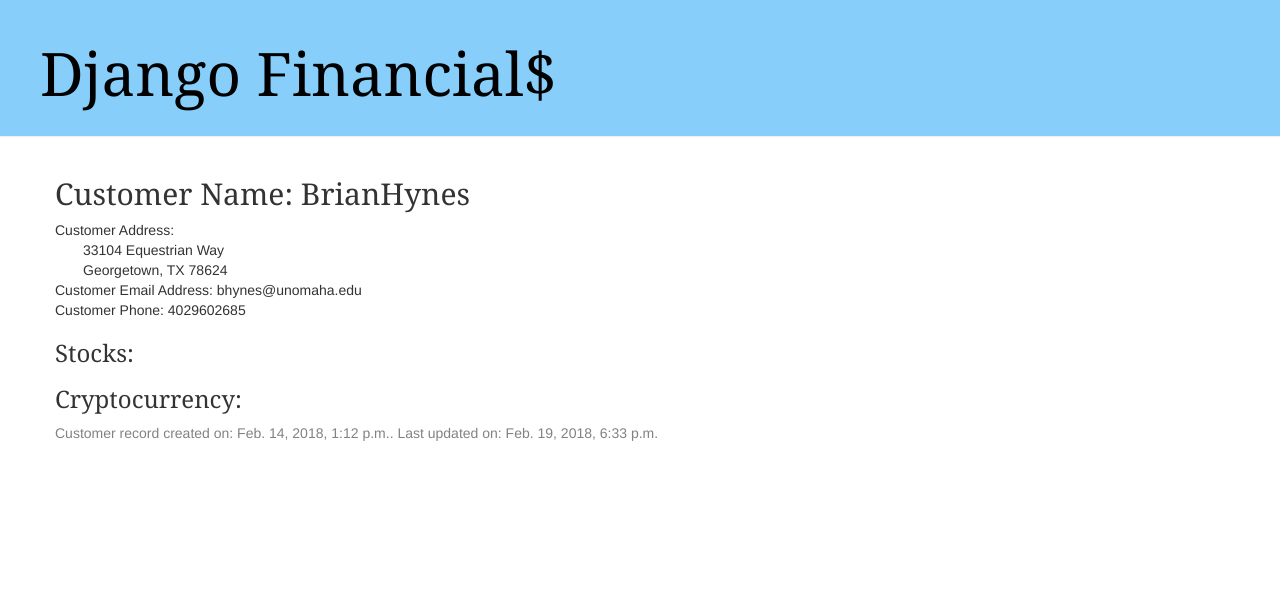
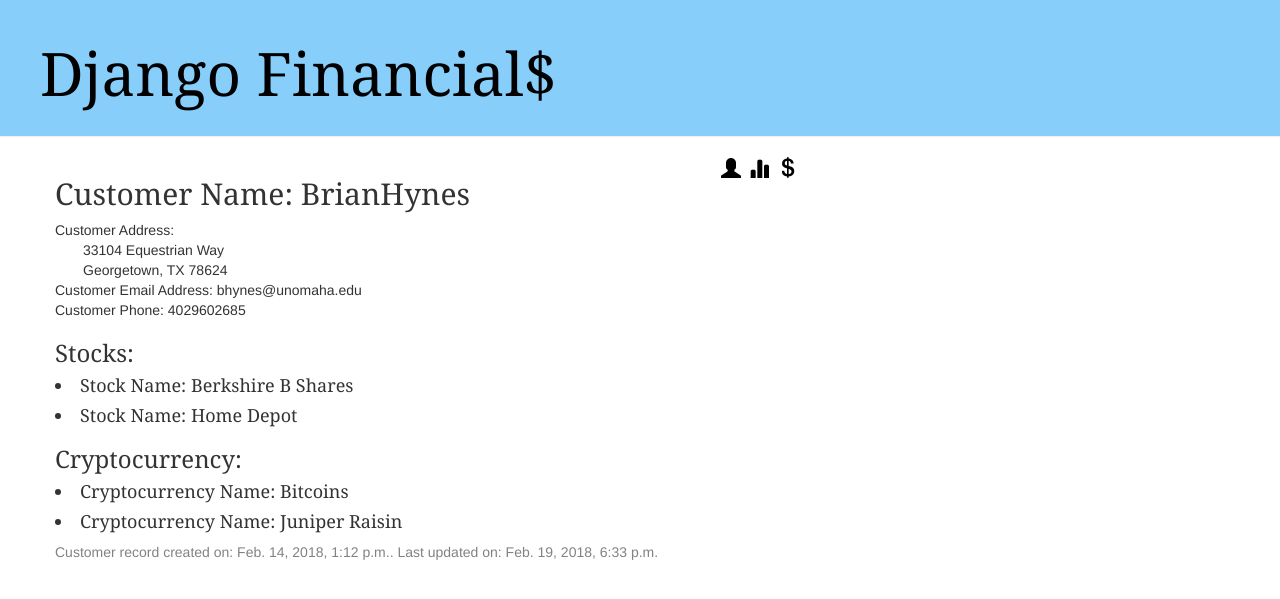
Before and after one commit to brihyn-unomaha/df-brihyn-unomaha, a Django app: page /customer/1/ in a window 1280 px wide. Shown: the top 599 px of the page. Run offline with Django 3.2, Linux system fonts and the light colour scheme; data comes from the database, SQL or seed files in the repository; both versions use the stored data as it was after the commit; some libraries are stand-ins or nearby versions.

Commit message:
Everything works
Everything is functionally working
add links to stocks/crypto from customer detail
add hover text

```diff
--- a/Financials/Templates/Financials/customer_detail.html
+++ b/Financials/Templates/Financials/customer_detail.html
@@ -1,5 +1,12 @@
 {% extends 'Financials/base.html' %}
 {% block content %}
+        <div class="menu-item">
+            <a href="{% url 'crypto_list' %}" class="menu-icon"><span class="glyphicon glyphicon-usd"></span></a>
+            <a href="{% url 'stock_list' %}" class="menu-icon"><span class="glyphicon glyphicon-stats"></span></a>
+            <a href="{% url 'customer_list' %}" class="menu-icon"><span class="glyphicon glyphicon-user"></span></a>
+            <!--<a href="{% url 'stock_new' %}" class="menu-icon"><span class="glyphicon glyphicon-plus"></span></a>-->
+        </div>
+
     <div class="customer">
         <p><h2> Customer Name: {{customer.customer_name}}</h2>
         {% if user.is_authenticated %}
@@ -13,8 +20,15 @@
             Customer Email Address: {{customer.email}}<br>
             Customer Phone: {{customer.phone}}<br>
         <p><h3>Stocks:</h3></p>
+        {% for stocks in customer.stock_set.all %}
+            <h4><li>Stock Name: {{ stocks.stock_name }}</h4> </li>
+        {% endfor %}
+
 
         <p><h3>Cryptocurrency:</h3></p>
+        {% for crypto in customer.cryptocurrency_set.all %}
+            <h4><li>Cryptocurrency Name: {{ crypto.crypto_name }} </h4> </li>
+        {% endfor %}
 
         <div class="date">
             Customer record created on: {{customer.created_date}}.  Last updated on: {{customer.modified_date}}</p>
--- a/Financials/views.py
+++ b/Financials/views.py
@@ -59,8 +59,8 @@ def crypto_list(request):
     return render(request, 'Financials/crypto_list.html', {'cryptocurrency':cryptocurrency})
 
 def crypto_detail(request, pk):
-    crypto = get_object_or_404(Cryptocurrency, pk=pk)
-    return render(request, 'Financials/crypto_detail.html', {'crypto': crypto})
+    cryptocurrency = get_object_or_404(Cryptocurrency, pk=pk)
+    return render(request, 'Financials/crypto_detail.html', {'cryptocurrency': cryptocurrency})
 
 def crypto_new(request):
     if request.method == "POST":
```
Also changed, not shown: Financials/Templates/Financials/crypto_detail.html (+7 -0 lines), Financials/Templates/Financials/stock_detail.html (+7 -0 lines), db.sqlite3.
